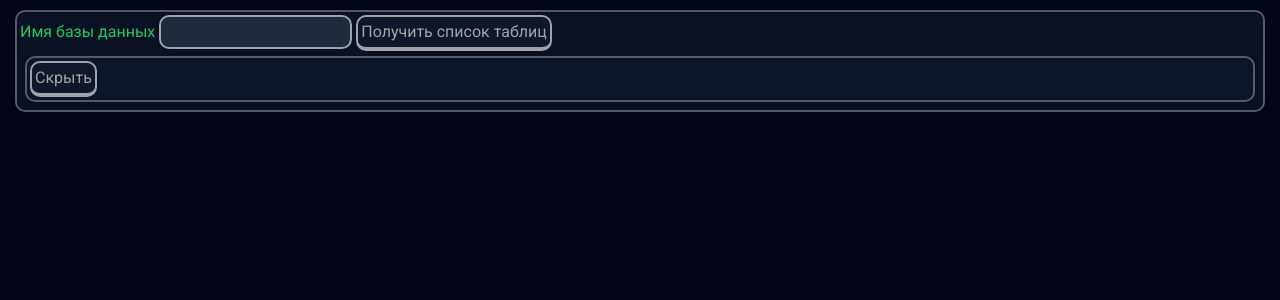
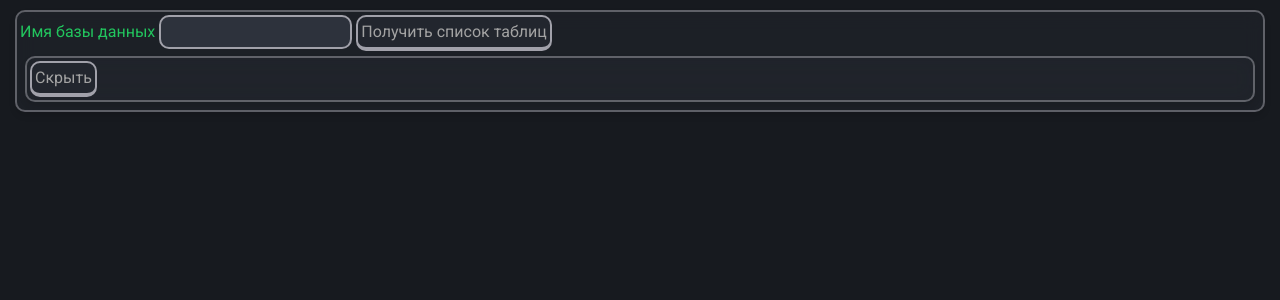
Before and after one commit to Minemaster656/dbexplorer, a Flask app: page / in a window 1280 px wide. Shown: the top 300 px of the page. Run offline with Flask 3, Linux system fonts and the light colour scheme.

Commit message:
десатурация цветов

```diff
--- a/static/css/style.css
+++ b/static/css/style.css
@@ -3,11 +3,13 @@
 :root {
     --bradius: 10px;
     --bwidth: 2px;
-    --bgc0: #020617;
-    --bgc1: #0f172a;
-    --bgc2: #1e293b;
-    --bgc3: #334155;
-    --bgc4: #475569;
+
+    --bgc0: #171a1f;
+    --bgc1: #22262e;
+    --bgc1t: #22262e88;
+    --bgc2: #2d323c;
+    --bgc3: #383f4b;
+    --bgc4: #424b5a;
     --brc: #a1a1aa;
     --brca: #3b82f6;
     --brcad: #2563eb;
@@ -54,6 +56,8 @@ button {
 
     &:hover {
         transform: translateY(-1px) scale(1.01);
+        box-shadow: 0 4 8px rgba(0, 0, 0, 0.2);
+        -moz-box-shadow: 0 4 8px rgba(0, 0, 0, 0.2);
     }
     &:active {
         color: var(--txtc-1);
@@ -71,7 +75,7 @@ button {
 
 .panel {
     border-radius: var(--bradius);
-    background-color: rgba(15, 23, 42, 0.7);
+    background-color: var(--bgc1t);
     backdrop-filter: blur(10px);
     border: var(--bwidth) solid rgba(161, 161, 170, 0.5);
     padding: 3px;
```
